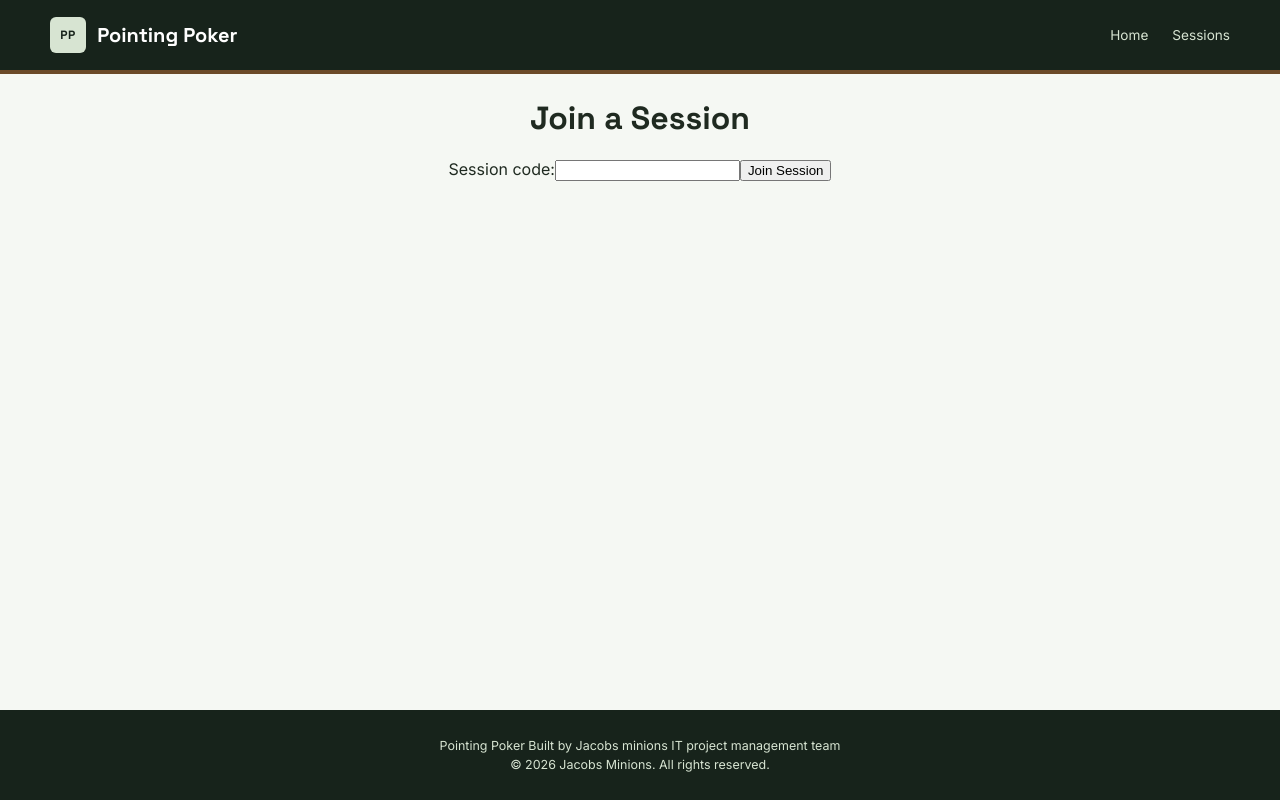
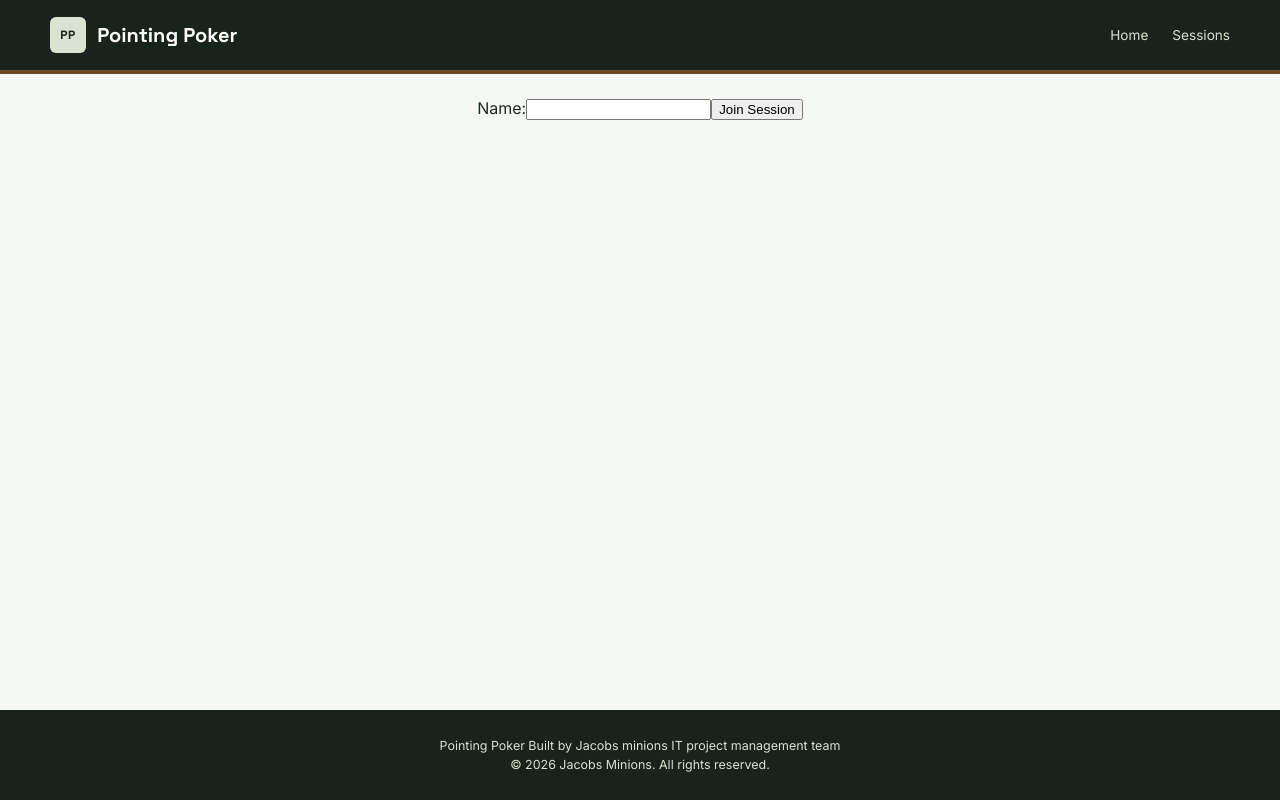
Before and after one commit to Jacob-Evenson/Pointing-Poker, a React (Vite) app: page /IntermediaryPage in a window 1280 px wide. Built offline with nearby package versions, Linux system fonts and the light colour scheme.

Commit message:
Revert "Lets go I got the home page hook ups working"
This reverts commit 74b3543e76b8a75a6ed14c0aef7c361e4bc56827.

```diff
--- a/IntermediaryPage.jsx
+++ b/IntermediaryPage.jsx
@@ -1,11 +1,7 @@
 import React from 'react'
-import { useLocation } from 'react-router-dom'
 import './IntermediaryPage.css'
 
 const IntermediaryPage = () => {
-  const location = useLocation()
-  const mode = location.state?.mode || 'join'
-
   return (
     <div className="page-wrapper">
       <header className="game-header">
@@ -26,19 +22,9 @@ const IntermediaryPage = () => {
 
       <main className="game-main">
         <div className="game-shell">
-          <h1>
-            {mode === 'create' ? 'Create a Session' : 'Join a Session'}
-          </h1>
-
-          <label htmlFor="Session-Name">
-            {mode === 'create' ? 'Your name:' : 'Session code:'}
-          </label>
-
+          <label htmlFor="Session-Name">Name:</label>
           <input id="Session-Name" type="text" />
-
-          <button type="button">
-            {mode === 'create' ? 'Create Session' : 'Join Session'}
-          </button>
+          <button>Join Session</button>
         </div>
       </main>
 
--- a/src/PointingPokerHomePage.jsx
+++ b/src/PointingPokerHomePage.jsx
@@ -1,6 +1,6 @@
-import React, { useEffect } from 'react'
-import { useNavigate } from 'react-router-dom'
-import './PointingPokerHomePage.css'
+import React, { useEffect, useState } from 'react'
+import "./PointingPokerHomePage.css";
+
 
 const PointingPokerHomePage = () => {
   //Place holder for our live stats for showing sessions
@@ -27,19 +27,7 @@ const PointingPokerHomePage = () => {
   //   )))
   // }
 
-  const navigate = useNavigate()
 
-  const handleJoinSession = () => {
-    navigate('/IntermediaryPage', {
-      state: { mode: 'join' },
-    })
-  }
-
-  const handleCreateSession = () => {
-    navigate('/IntermediaryPage', {
-      state: { mode: 'create' },
-    })
-  }
 
   useEffect(() => {
     document.title = "Pointing Poker, Team Collaboration simplified"
@@ -74,17 +62,12 @@ const PointingPokerHomePage = () => {
         <section className='Session-section'>
           <div className="Session-actions">
             <label htmlFor="Session-Name">Join Session</label>
-            <input id="Session-Name" type="text" />
-
-            <button type="button" onClick={handleJoinSession}>
-              Join Session
-            </button>
+            <input id='Session-Name' type='text' />
+            <button>Join Session</button>
           </div>
 
           <div className="session-join">
-            <button type="button" onClick={handleCreateSession}>
-              Create Session
-            </button>
+            <button>Create Session</button>
           </div>
           {/* <p>
             Pointing Poker is a simple yet effective tool used by teams to collaborate and vote on tasks based on the relative effort, complexity,
```
